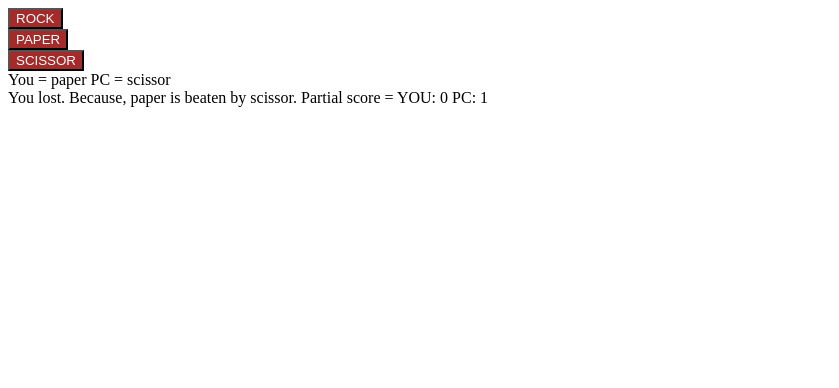
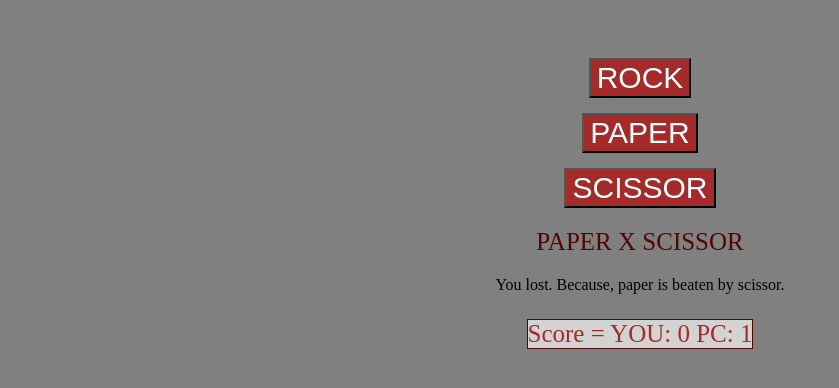
Before and after one commit to Gutovp1/odin-rock-scissor-paper, a plain HTML site: page index.html in a window 1280 px wide. Both pictures are taken after a click on the button "PAPER". Shown: the whole page, without its empty margins (0-839 px from the left). Drawn offline with Linux system fonts and the light colour scheme.

Commit message:
shorten the code and style the UI

```diff
--- a/index.html
+++ b/index.html
@@ -13,6 +13,7 @@
     <button id="paper">PAPER</button>
     <button id="scissor">SCISSOR</button>
     <div id="round"></div>
+        <div id="description"></div>
     <div id="score"></div>
 
 </body>
--- a/javascript.js
+++ b/javascript.js
@@ -10,7 +10,7 @@ function computerPlay(){
 
 function playRound(playerSelection,computerSelection){
     if(playerSelection === computerSelection){
-        result = 'Draw. Play again';
+        result = 'Draw. Play again.';
     }
     else {
         if((playerSelection == 'rock' && computerSelection == 'scissor') || (playerSelection == 'scissor' && computerSelection == 'paper') || (playerSelection == 'paper' && computerSelection == 'rock')){
@@ -24,21 +24,6 @@ function playRound(playerSelection,computerSelection){
     }
     return result;
 }
-
-// function playerPlay(){
-//     let validAnswer = false;
-//     while(!validAnswer){
-//         response = prompt("Write your answer down: paper, rock or scissor.");
-//         lowerResponse = response.toLowerCase();
-//         if(lowerResponse == "rock" || lowerResponse == "scissor" || lowerResponse == "paper"){
-//           validAnswer=true;
-//         }else {
-//             response = prompt("Write a valid choice: rock, paper or scissor.");
-//             lowerResponse = response.toLowerCase();
-//         }
-//     }
-//     return lowerResponse;
-// }
 
 function checkScore(){
     finalResult = '';
@@ -57,33 +42,10 @@ function checkScore(){
     return finalResult;
 
 }
-//five rounds game, in which the user enters a prompt answer each round
-
-// function game(){
-//     let winScore = 0;
-//     let lossScore = 0;
-//     let numberOfRounds = 5;
-//     for(let i=0;i<numberOfRounds;i++){
-//         playerSelection = playerPlay();
-//         computerSelection = computerPlay();
-//         resultRound = playRound(playerSelection,computerSelection);
-//         console.log(playerSelection);
-//         console.log(computerSelection);
-//         console.log(playRound(playerSelection,computerSelection));
-//         if (resultRound.includes('won'))
-//         {   winScore++;
-//         } else if(resultRound.includes('lost')){
-//             lossScore++;
-//         }
-//     }
-//     gameResult = checkScore(winScore,lossScore, numberOfRounds);
-//     return gameResult;
-// }
-
-//console.log(game());
 
 const score = document.getElementById('score');
 const round = document.getElementById('round');
+const desc = document.getElementById('description');
 // const bR = document.createElement('button');
 // bR.setAttribute('id','rock');
 // bR.textContent = 'Rockk';
@@ -96,31 +58,18 @@ const round = document.getElementById('round');
 
 
 const btnRock = document.getElementById('rock');
-btnRock.addEventListener('click',() => {
-   playerSelection = btnRock.id;
-   computerSelection = computerPlay();
-   round.textContent = 'You = ' + playerSelection + '  PC = ' + computerSelection + ' ';
-   score.textContent = playRound(playerSelection, computerSelection) +
-   ' Partial score = YOU: ' + playerScore + ' PC: ' + computerScore;
-   checkScore();
-} );
+btnRock.addEventListener('click',() => display(btnRock.id, computerPlay()));
 
 const btnPaper = document.getElementById('paper');
-btnPaper.addEventListener('click',() => {
-    playerSelection = 'paper';
-    computerSelection = computerPlay();
-    round.textContent = 'You = ' + playerSelection + '  PC = ' + computerSelection + ' ';
-    score.textContent = playRound(playerSelection, computerSelection) +
-    ' Partial score = YOU: ' + playerScore + ' PC: ' + computerScore;
-    checkScore();
-});
+btnPaper.addEventListener('click',() => display(btnPaper.id, computerPlay()));
 
 const btnScissor = document.getElementById('scissor');
-btnScissor.addEventListener('click',() => {
-    playerSelection = 'scissor';
-    computerSelection = computerPlay();
-    round.textContent = 'You = ' + playerSelection + '  PC = ' + computerSelection + ' ';
-    score.textContent = playRound(playerSelection, computerSelection) +
-    ' Partial score = YOU: ' + playerScore + ' PC: ' + computerScore;
+btnScissor.addEventListener('click',() => display(btnScissor.id, computerPlay()));
+
+function display (playerPlay, pcPlay) {
+    round.textContent = playerPlay.toUpperCase() + ' X ' + pcPlay.toUpperCase();
+    desc.textContent = playRound(playerPlay, pcPlay);
+    score.textContent = 'Score = YOU: ' + playerScore + ' PC: ' + computerScore;
     checkScore();
-});
+    return;
+}
--- a/style.css
+++ b/style.css
@@ -1,7 +1,29 @@
+body {
+   background-color: gray;
+   display: flex;
+   flex-direction: column;
+   justify-content: center;
+   align-items: center;
+   gap: 15px;
+   padding: 50px;
+}
+
 button {
    background-color: brown;
    color: azure;
-   display: flex;
-   justify-content: center;
-   align-items: center;
+   font-size: 30px;
 }
+
+div#score {
+   border: solid 1px rgb(83, 4, 4);
+   font-size: 25px;
+   color:brown;
+   background-color: lightgray;
+   margin: 10px;
+}
+
+div#round {
+   font-size: 25px;
+   color:rgb(83, 4, 4);
+   margin: 5px;
+}
```
